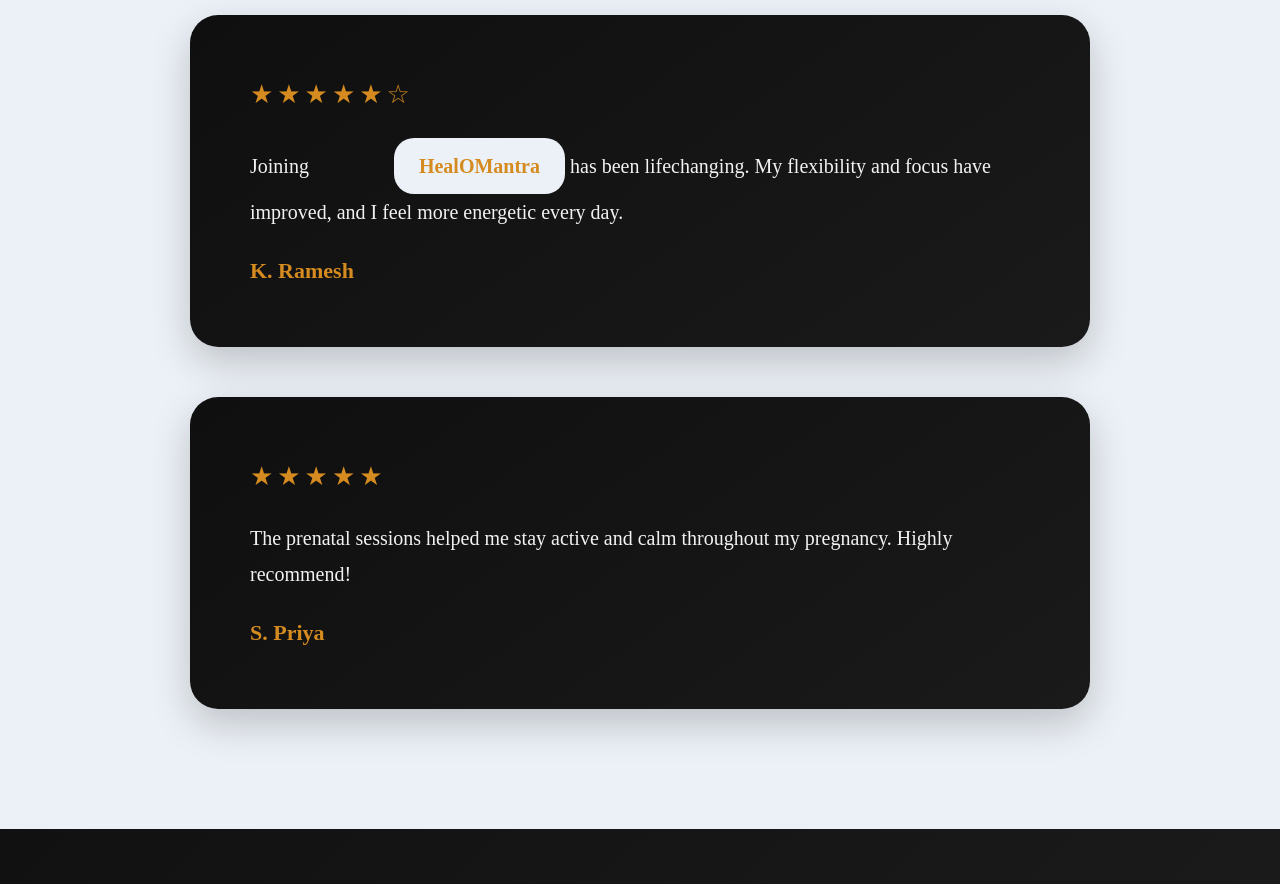
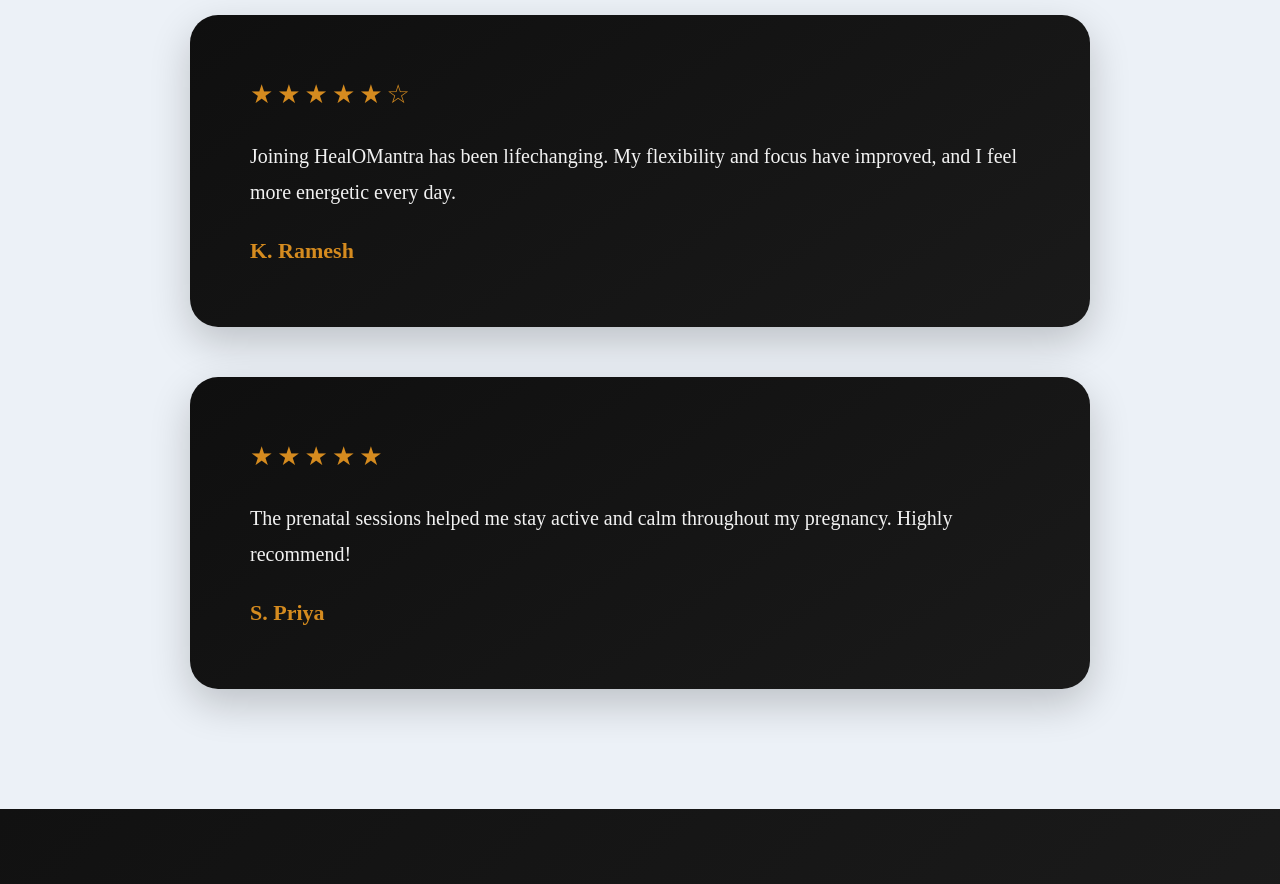
Before and after one commit to UDAY1602/HEALOMANTRA, a React (Vite) app: page /about in a window 1280 px wide. Shown: the part 2460-3344 px from the top of the page. Built offline with nearby package versions, Linux system fonts and the light colour scheme.

Commit message:
Updaated abt sec Customer card

```diff
--- a/src/pages/About/CustomerReview.jsx
+++ b/src/pages/About/CustomerReview.jsx
@@ -22,7 +22,7 @@ const CustomerReview = () => {
           <div className="review-card">
             <div className="stars">★★★★★☆</div>
             <p className="review-text">
-              Joining <span className="highlight">HealOMantra</span> has been lifechanging.
+              Joining HealOMantra has been lifechanging.
               My flexibility and focus have improved, and I feel
               more energetic every day.
             </p>
--- a/src/pages/Home/Homebenefits.jsx
+++ b/src/pages/Home/Homebenefits.jsx
@@ -1,6 +1,5 @@
 import React from "react";
 import "./benefits.css";
-
 import flexibility from "../../assets/home_assets/Flexibility.png";
 import balance from "../../assets/home_assets/Balance.png";
 import calm from "../../assets/home_assets/Calm.png";
```
